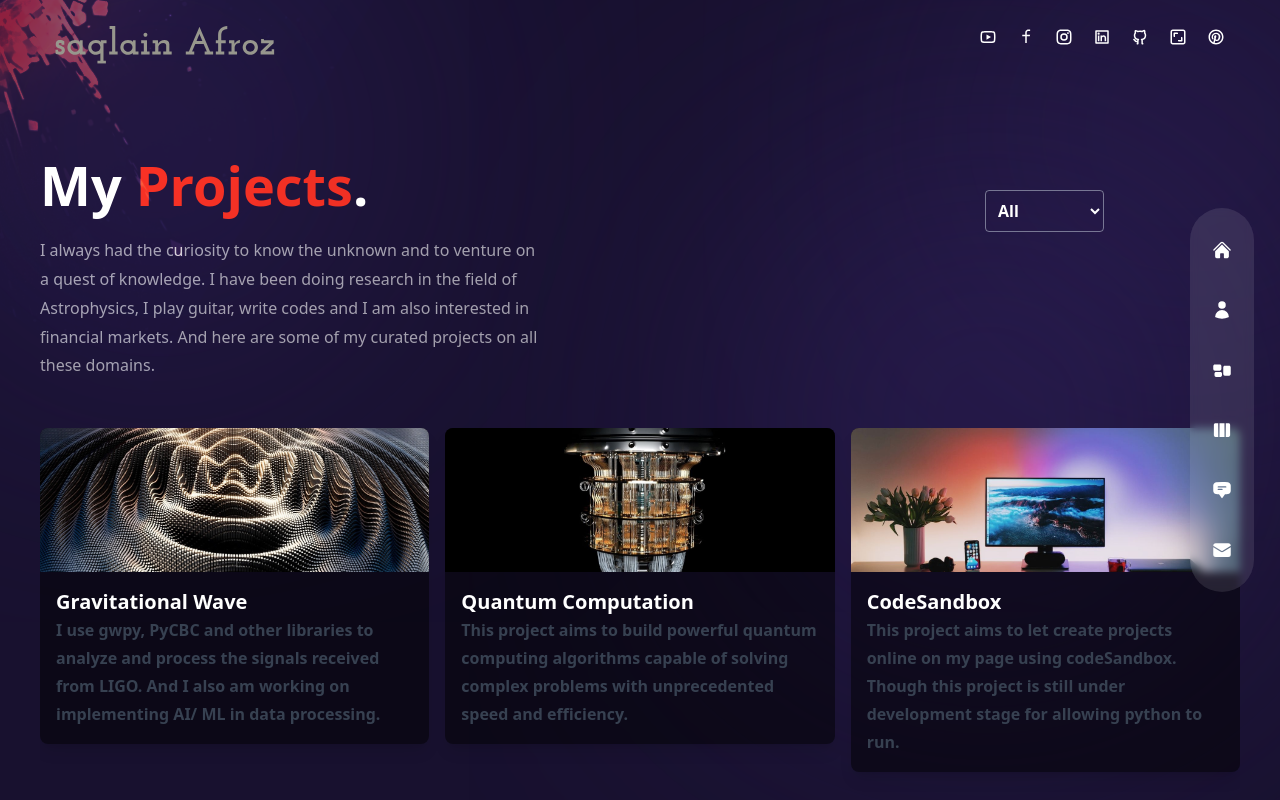
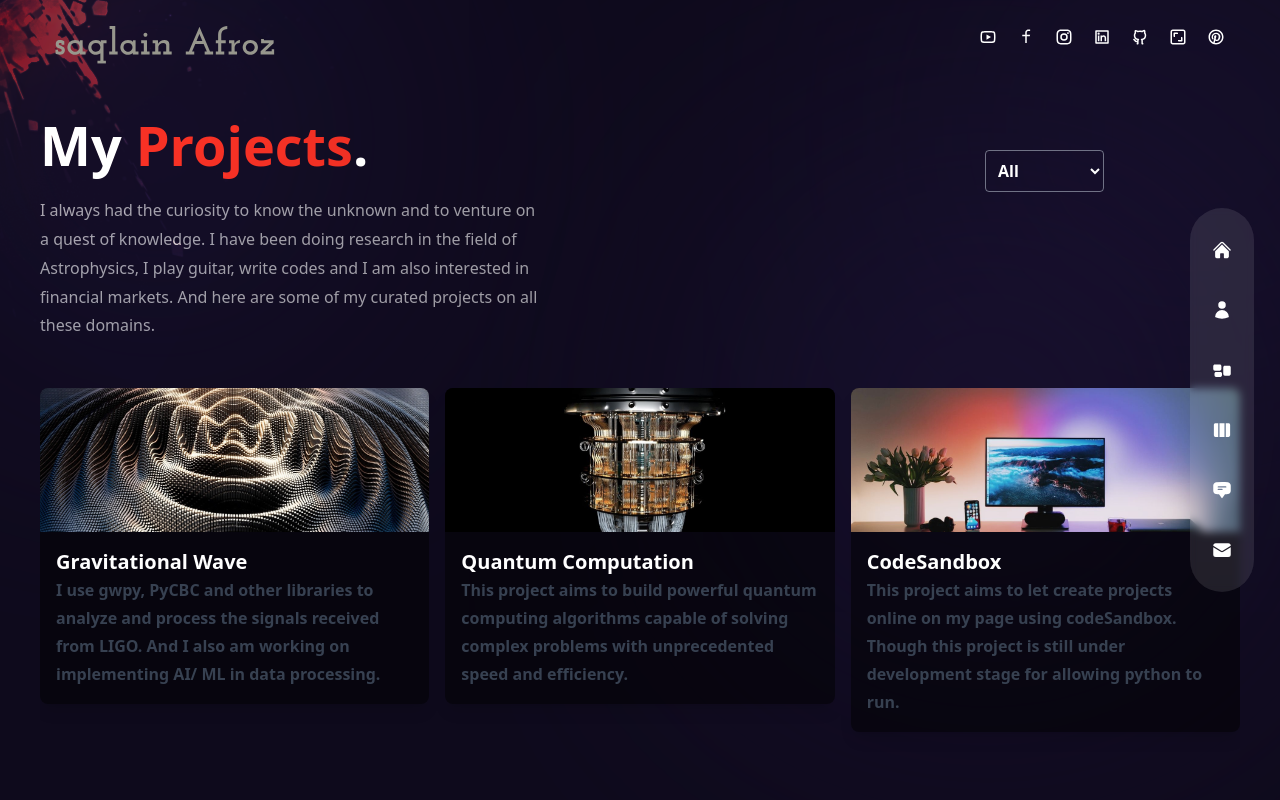
Before and after one commit to AfrozSaqlain/Sak-Portfolio, a Next.js app: page /projects in a window 1280 px wide. Built offline with nearby package versions, Linux system fonts and the light colour scheme.

Commit message:
Added bg pics to some page

```diff
--- a/pages/academics/astro/index.js
+++ b/pages/academics/astro/index.js
@@ -38,7 +38,7 @@ const Astro = () => {
     ];
 
     return (
-        <div className="relative h-full">
+        <div className="relative h-full bg-space bg-no-repeat bg-cover page">
             <div className="h-full translate-y-10 overflow-y-auto overflow-visible overscroll-y-auto pb-24 pt-4">
                 <SimpleBar forceVisible="y" autoHide={true} className='overflow-visible overscroll-y-auto h-full'>
                     <div className="max-w-4xl mx-auto mb-12 p-4 shadow-2xl rounded-lg">
--- a/pages/projects/index.js
+++ b/pages/projects/index.js
@@ -223,7 +223,7 @@ const Projects = () => {
         : allProjects.filter(project => project.category === selectedCategory);
 
     return (
-        <div className='h-full translate-y-10 overflow-y-auto overflow-visible overscroll-y-auto pt-10'>
+        <div className='h-full bg-black/40 translate-y-0 overflow-y-auto overflow-visible overscroll-y-auto pt-10'>
             <SimpleBar forceVisible="y" autoHide={true} className="overflow-visible overscroll-y-auto h-full">
                 <div className='container mx-auto h-full overflow-y-auto mt-18 mb-4 p-4 pt-12 pb-28 sm:mt-20 sm:p-0 sm:pt-10 sm:pb-10 flex flex-col xl:flex-row gap-x-6'>
                     {/* Rest of your code */}
--- a/tailwind.config.js
+++ b/tailwind.config.js
@@ -31,6 +31,7 @@ module.exports = {
         circles: 'url("/bg-circles.png")',
         circleStar: 'url("/circle-star.svg")',
         site: 'url("/site-bg.svg")',
+        space: 'url("/nebula.jpg")',
       },
       animation: {
         'spin-slow': 'spin 6s linear infinite',
```
Also changed, not shown: 1 other file (tests, documents, lock files or other folders).
